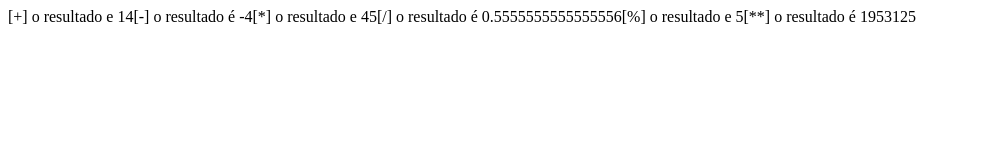
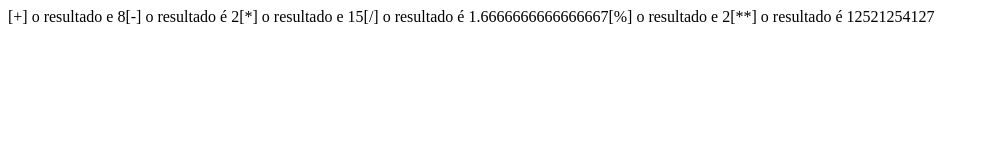
Before and after one commit to Jrmidia/Iniciando_javascript, a plain HTML site: page ex03/index.html in a window 1280 px wide. Shown: the whole page, without its empty margins (0-988 px from the left). Drawn offline with Linux system fonts and the light colour scheme.

Commit message:
Update index.html

```diff
--- a/ex03/index.html
+++ b/ex03/index.html
@@ -12,7 +12,7 @@
 
     <script>
         var n1 = 5
-        var n2 = 9
+        var n2 = 3
         var a = n1 + n2
         var b = n1 - n2
         var c = n1 * n2
@@ -26,6 +26,13 @@
         document.write('[/] o resultado é ' + d)
         document.write("[%] o resultado e " + e)
         document.write('[**] o resultado é ' + f)
+        document.write(e++)
+        document.write(f++)
+        document.write(++e)
+        document.write(++f)
+
+
+
 
     </script>
 </html>
```
